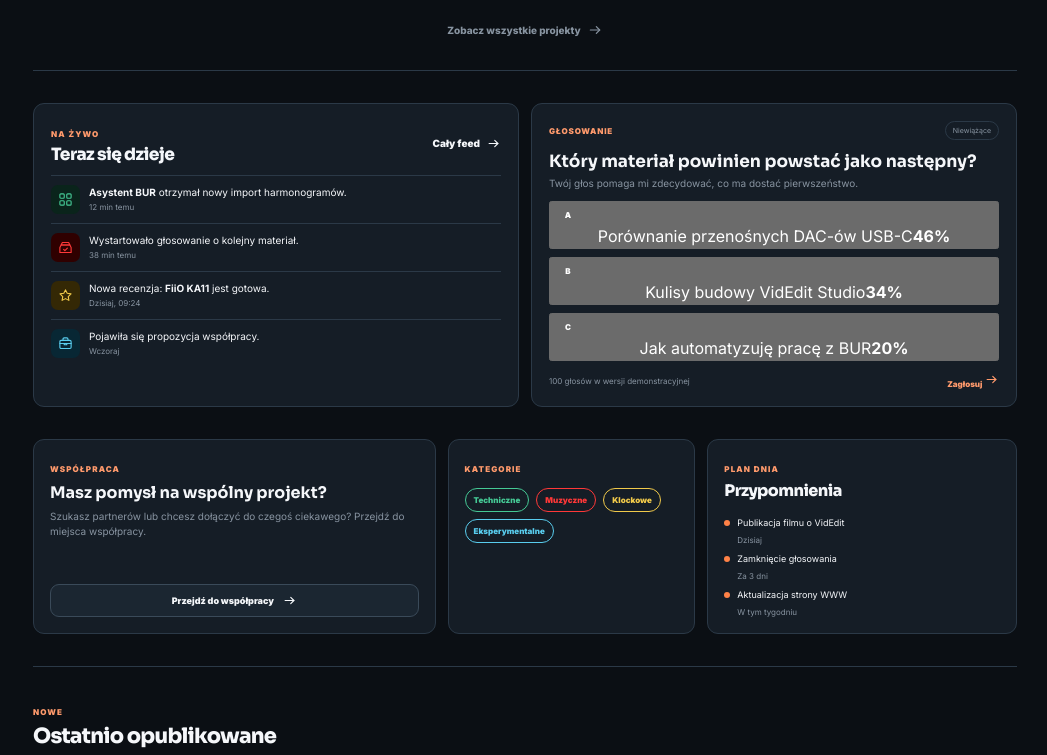
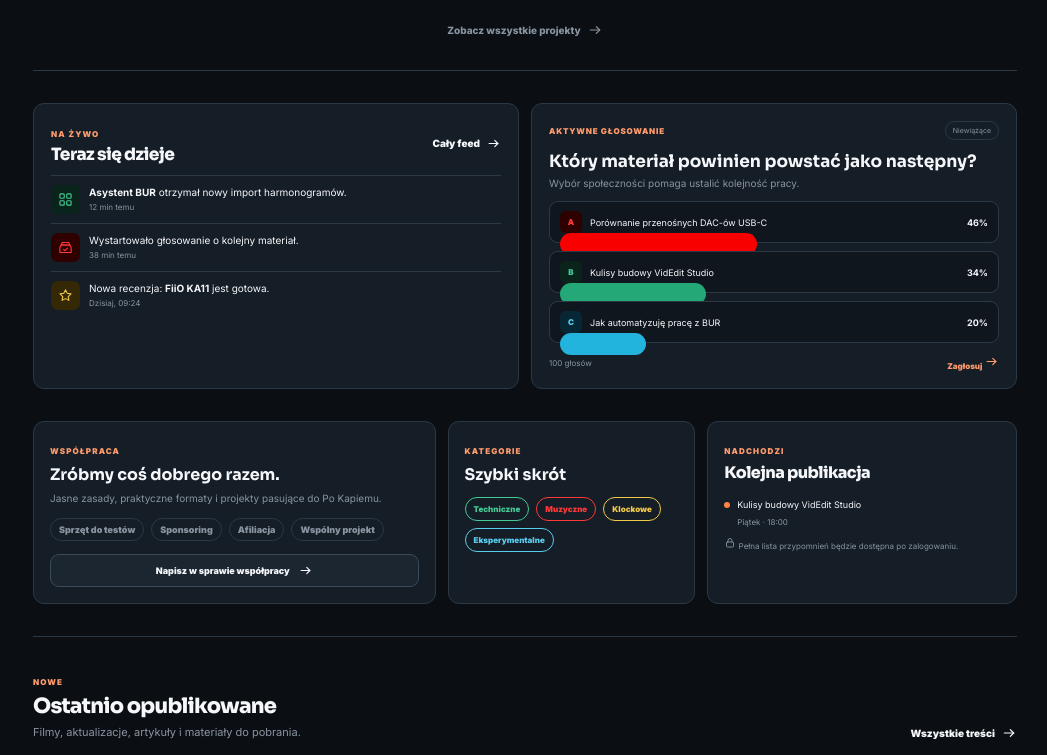
Before and after one commit to kapi1944/Po_Kapiemu, a React (Vite) app: page / in a window 1280 px wide. Shown: the part 1562-2317 px from the top of the page, without its empty margins (233-1280 px from the left). Built offline with nearby package versions, Linux system fonts and the light colour scheme.

Commit message:
feat: dopracuj moduly strony glownej

```diff
--- a/src/components/DashboardPanels.tsx
+++ b/src/components/DashboardPanels.tsx
@@ -3,56 +3,39 @@ import { contentItems, poll, reviews } from '../data/siteData';
 import { Icon } from './Icons';
 
 const aktywnosci = [
- { ikona: 'projects', kolor: 'technical', tresc: <><b>Asystent BUR</b> otrzymał nowy import harmonogramów.</>, czas: '12 min temu' },
- { ikona: 'vote', kolor: 'music', tresc: <>Wystartowało głosowanie o kolejny materiał.</>, czas: '38 min temu' },
- { ikona: 'reviews', kolor: 'blocks', tresc: <>Nowa recenzja: <b>FiiO KA11</b> jest gotowa.</>, czas: 'Dzisiaj, 09:24' },
- { ikona: 'briefcase', kolor: 'experimental', tresc: <>Pojawiła się propozycja współpracy.</>, czas: 'Wczoraj' },
+  { ikona:'projects', kolor:'technical', tresc:<><b>Asystent BUR</b> otrzymał nowy import harmonogramów.</>, czas:'12 min temu' },
+  { ikona:'vote', kolor:'music', tresc:<>Wystartowało głosowanie o kolejny materiał.</>, czas:'38 min temu' },
+  { ikona:'reviews', kolor:'blocks', tresc:<>Nowa recenzja: <b>FiiO KA11</b> jest gotowa.</>, czas:'Dzisiaj, 09:24' },
 ] as const;
 
 export function PanelPodsumowania() {
- return <section className="summary-layout" aria-label="Szybki przegląd i status ogólny">
-  <div className="summary-grid">
-   <article className="summary-card technical"><Icon name="projects" size={19}/><div><b>3</b><span>Aktywne projekty</span></div><small>+1 w tym miesiącu</small></article>
-   <article className="summary-card music"><Icon name="vote" size={19}/><div><b>1</b><span>Aktywne głosowania</span></div><small>100 oddanych głosów</small></article>
-   <article className="summary-card blocks"><Icon name="activity" size={19}/><div><b>4</b><span>Nowe aktywności</span></div><small>Od ostatniej wizyty</small></article>
-   <article className="summary-card experimental"><Icon name="content" size={19}/><div><b>3</b><span>Do publikacji</span></div><small>Materiały w kolejce</small></article>
-  </div>
-  <article className="overall-status">
-   <div className="status-ring"><div className="status-ring-content"><strong>13</strong><span>projektów łącznie</span></div></div>
-   <div className="status-legend"><h2>Status ogólny</h2><ul><li><i style={{background:'var(--technical)'}}/><span>W realizacji</span><b>6</b></li><li><i style={{background:'var(--blocks)'}}/><span>W planach</span><b>3</b></li><li><i style={{background:'var(--experimental)'}}/><span>Zakończone</span><b>2</b></li><li><i style={{background:'var(--muted)'}}/><span>Wstrzymane</span><b>2</b></li></ul></div>
-  </article>
- </section>;
+  return <section className="summary-layout" aria-label="Szybki przegląd i status ogólny">
+    <div className="summary-grid"><article className="summary-card technical"><Icon name="projects" size={19}/><div><b>3</b><span>Aktywne projekty</span></div><small>+1 w tym miesiącu</small></article><article className="summary-card music"><Icon name="vote" size={19}/><div><b>1</b><span>Aktywne głosowania</span></div><small>100 oddanych głosów</small></article><article className="summary-card blocks"><Icon name="activity" size={19}/><div><b>4</b><span>Nowe aktywności</span></div><small>Od ostatniej wizyty</small></article><article className="summary-card experimental"><Icon name="content" size={19}/><div><b>3</b><span>Do publikacji</span></div><small>Materiały w kolejce</small></article></div>
+    <article className="overall-status"><div className="status-ring"><div className="status-ring-content"><strong>13</strong><span>projektów łącznie</span></div></div><div className="status-legend"><h2>Status ogólny</h2><ul><li><i style={{background:'var(--technical)'}}/><span>W realizacji</span><b>6</b></li><li><i style={{background:'var(--blocks)'}}/><span>W planach</span><b>3</b></li><li><i style={{background:'var(--experimental)'}}/><span>Zakończone</span><b>2</b></li><li><i style={{background:'var(--muted)'}}/><span>Wstrzymane</span><b>2</b></li></ul></div></article>
+  </section>;
 }
+
 export function FeedAktywnosci() {
- return <section className="activity-panel" aria-labelledby="naglowek-aktywnosci">
-  <div className="compact-heading"><div><span className="section-kicker">NA ŻYWO</span><h2 id="naglowek-aktywnosci">Teraz się dzieje</h2></div><Link className="text-link" to="/tresci">Cały feed <Icon name="arrow" size={15}/></Link></div>
-  <div className="activity-list">{aktywnosci.map(({ ikona, kolor, tresc, czas }) => <div key={czas}><span className={`activity-icon ${kolor}`}><Icon name={ikona} size={15}/></span><p>{tresc}<small>{czas}</small></p></div>)}</div>
- </section>;
+  return <section className="activity-panel" aria-labelledby="naglowek-aktywnosci"><div className="compact-heading"><div><span className="section-kicker">NA ŻYWO</span><h2 id="naglowek-aktywnosci">Teraz się dzieje</h2></div><Link className="text-link" to="/tresci">Cały feed <Icon name="arrow" size={15}/></Link></div><div className="activity-list">{aktywnosci.map(({ikona,kolor,tresc,czas}) => <div key={czas}><span className={`activity-icon ${kolor}`}><Icon name={ikona} size={15}/></span><p>{tresc}<small>{czas}</small></p></div>)}</div></section>;
 }
 
 export function KartaGlosowania() {
- const liczbaGlosow = poll.options.reduce((suma, opcja) => suma + opcja.votes, 0);
- return <section className="poll-card feature-card" aria-labelledby="naglowek-glosowania">
-  <div className="card-topline"><span className="tag hot">GŁOSOWANIE</span><span className="binding">Niewiążące</span></div>
-  <h2 id="naglowek-glosowania">{poll.question}</h2>
-  <p>Twój głos pomaga mi zdecydować, co ma dostać pierwszeństwo.</p>
-  <div className="poll-options">{poll.options.map((opcja, indeks) => { const procent = Math.round(opcja.votes / liczbaGlosow * 100); return <button key={opcja.label}><span className="poll-letter">{String.fromCharCode(65 + indeks)}</span><span className="poll-name">{opcja.label}</span><b>{procent}%</b><i style={{ width: `${procent}%` }}/></button>; })}</div>
-  <div className="poll-footer"><span>{liczbaGlosow} głosów w wersji demonstracyjnej</span><Link to="/glosowania">Zagłosuj <Icon name="arrow" size={15}/></Link></div>
- </section>;
+  const liczbaGlosow = poll.options.reduce((suma, opcja) => suma + opcja.votes, 0);
+  return <section className="poll-card feature-card" aria-labelledby="naglowek-glosowania"><div className="card-topline"><span className="tag hot">AKTYWNE GŁOSOWANIE</span><span className="binding">Niewiążące</span></div><h2 id="naglowek-glosowania">{poll.question}</h2><p>Wybór społeczności pomaga ustalić kolejność pracy.</p><div className="poll-options">{poll.options.map((opcja, indeks) => { const procent = Math.round(opcja.votes / liczbaGlosow * 100); return <button className={`poll-result category-${opcja.category}`} key={opcja.label}><span className="poll-result-head"><span className="poll-letter">{String.fromCharCode(65 + indeks)}</span><span>{opcja.label}</span><b>{procent}%</b></span><span className="poll-result-track"><span style={{width:`${procent}%`}}/></span></button>; })}</div><div className="poll-footer"><span>{liczbaGlosow} głosów</span><Link to="/glosowania">Zagłosuj <Icon name="arrow" size={15}/></Link></div></section>;
 }
 
 export function ModulyDashboardu() {
- return <section className="dashboard-modules" aria-label="Dodatkowe moduły dashboardu">
-  <article className="collaboration-card"><div><span className="section-kicker">WSPÓŁPRACA</span><h2>Masz pomysł na wspólny projekt?</h2><p>Szukasz partnerów lub chcesz dołączyć do czegoś ciekawego? Przejdź do miejsca współpracy.</p></div><Link className="button secondary compact" to="/wspolpraca">Przejdź do współpracy <Icon name="arrow" size={15}/></Link></article>
-  <article className="categories-card"><span className="section-kicker">KATEGORIE</span><div className="category-list"><span className="technical">Techniczne</span><span className="music">Muzyczne</span><span className="blocks">Klockowe</span><span className="experimental">Eksperymentalne</span></div></article>
-  <article className="reminders-card"><div className="compact-heading"><div><span className="section-kicker">PLAN DNIA</span><h2>Przypomnienia</h2></div></div><ul><li><i/>Publikacja filmu o VidEdit <small>Dzisiaj</small></li><li><i/>Zamknięcie głosowania <small>Za 3 dni</small></li><li><i/>Aktualizacja strony WWW <small>W tym tygodniu</small></li></ul></article>
- </section>;
+  return <section className="dashboard-modules" aria-label="Dodatkowe moduły dashboardu">
+    <article className="collaboration-card"><div><span className="section-kicker">WSPÓŁPRACA</span><h2>Zróbmy coś dobrego razem.</h2><p>Jasne zasady, praktyczne formaty i projekty pasujące do Po Kapiemu.</p><div className="collaboration-chips"><span>Sprzęt do testów</span><span>Sponsoring</span><span>Afiliacja</span><span>Wspólny projekt</span></div></div><Link className="button secondary compact" to="/wspolpraca">Napisz w sprawie współpracy <Icon name="arrow" size={15}/></Link></article>
+    <article className="categories-card"><span className="section-kicker">KATEGORIE</span><h2>Szybki skrót</h2><div className="category-list"><Link className="technical" to="/kategorie#techniczne">Techniczne</Link><Link className="music" to="/kategorie#muzyczne">Muzyczne</Link><Link className="blocks" to="/kategorie#klockowe">Klockowe</Link><Link className="experimental" to="/kategorie#eksperymentalne">Eksperymentalne</Link></div></article>
+    <article className="reminders-card"><div className="compact-heading"><div><span className="section-kicker">NADCHODZI</span><h2>Kolejna publikacja</h2></div></div><ul><li><i/><span>Kulisy budowy VidEdit Studio</span><small>Piątek · 18:00</small></li></ul><p className="reminders-login"><Icon name="lock" size={12}/> Pełna lista przypomnień będzie dostępna po zalogowaniu.</p></article>
+  </section>;
 }
 
 export function SekcjaPublikacji() {
- return <section className="section-block"><div className="section-head"><div><span className="section-kicker">NOWE</span><h2>Ostatnio opublikowane</h2><p>Filmy, aktualizacje, artykuły i materiały do pobrania.</p></div><Link className="text-link desktop-link" to="/tresci">Wszystkie treści <Icon name="arrow" size={16}/></Link></div><div className="content-grid">{contentItems.map((material, indeks) => <article className="content-card" key={material.title}><div className={`content-thumb thumb-${indeks + 1}`}><span>{material.tag}</span><div className="play-or-doc">{material.type === 'Film' ? '▶' : material.type[0]}</div></div><div className="content-body"><span>{material.type}</span><h3>{material.title}</h3><p>{material.meta}</p></div></article>)}</div></section>;
+  return <section className="section-block"><div className="section-head"><div><span className="section-kicker">NOWE</span><h2>Ostatnio opublikowane</h2><p>Filmy, aktualizacje, artykuły i materiały do pobrania.</p></div><Link className="text-link desktop-link" to="/tresci">Wszystkie treści <Icon name="arrow" size={16}/></Link></div><div className="content-grid">{contentItems.map((material,indeks) => <article className="content-card" key={material.title}><div className={`content-thumb thumb-${indeks + 1}`}><span>{material.tag}</span><div className="play-or-doc">{material.type === 'Film' ? '▶' : material.type[0]}</div></div><div className="content-body"><span>{material.type}</span><h3>{material.title}</h3><p>{material.meta}</p></div></article>)}</div></section>;
 }
 
 export function SekcjaRecenzji() {
- return <section className="section-block reviews-section"><div className="section-head"><div><span className="section-kicker">SPRAWDZONE PO KAPIEMU</span><h2>Ostatnie recenzje</h2></div><Link className="text-link desktop-link" to="/recenzje">Więcej recenzji <Icon name="arrow" size={16}/></Link></div><div className="reviews-grid">{reviews.map(recenzja => <article className="review-card" key={recenzja.title}><div className="review-mark">{recenzja.title.slice(0, 2).toUpperCase()}</div><div className="review-copy"><span>{recenzja.category}</span><h3>{recenzja.title}</h3><p>{recenzja.verdict}</p><small>{recenzja.author} · {recenzja.date}</small></div><div className="score"><strong>{recenzja.score}</strong><small>/10</small></div></article>)}</div></section>;
+  return <section className="section-block reviews-section"><div className="section-head"><div><span className="section-kicker">SPRAWDZONE PO KAPIEMU</span><h2>Recenzje, testy i porównania</h2><p>Wyróżnione materiały z konkretnym werdyktem.</p></div><Link className="text-link desktop-link" to="/recenzje">Zobacz wszystkie <Icon name="arrow" size={16}/></Link></div><div className="reviews-grid">{reviews.map((recenzja,indeks) => <article className={`review-card ${indeks === reviews.length - 1 ? 'locked-review' : ''}`} key={recenzja.title}><div className="review-mark">{recenzja.title.slice(0,2).toUpperCase()}</div><div className="review-copy"><span>{recenzja.category}</span><h3>{recenzja.title}</h3><p>{recenzja.verdict}</p><small>{recenzja.author} · {recenzja.date}</small></div><div className="score"><strong>{recenzja.score}</strong><small>/10</small></div></article>)}</div></section>;
 }
```
